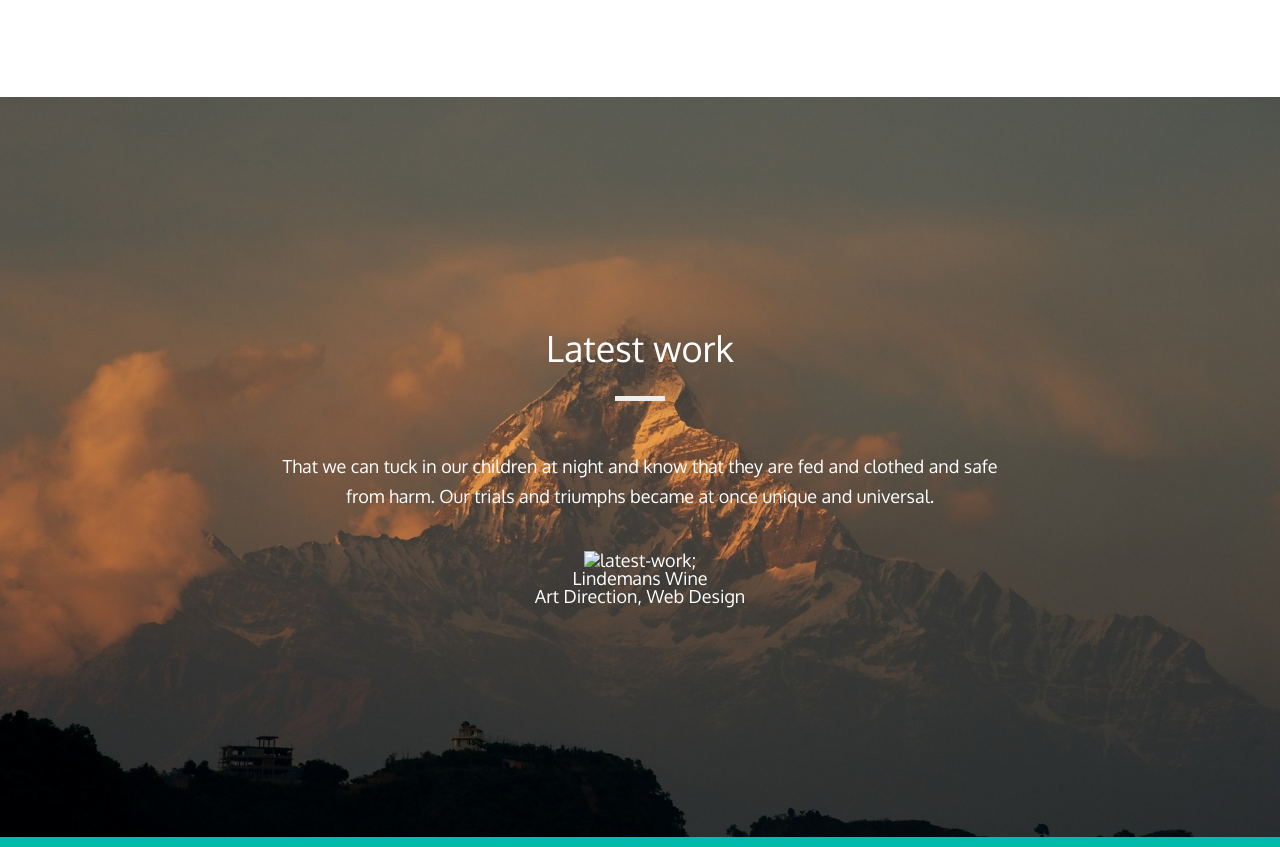
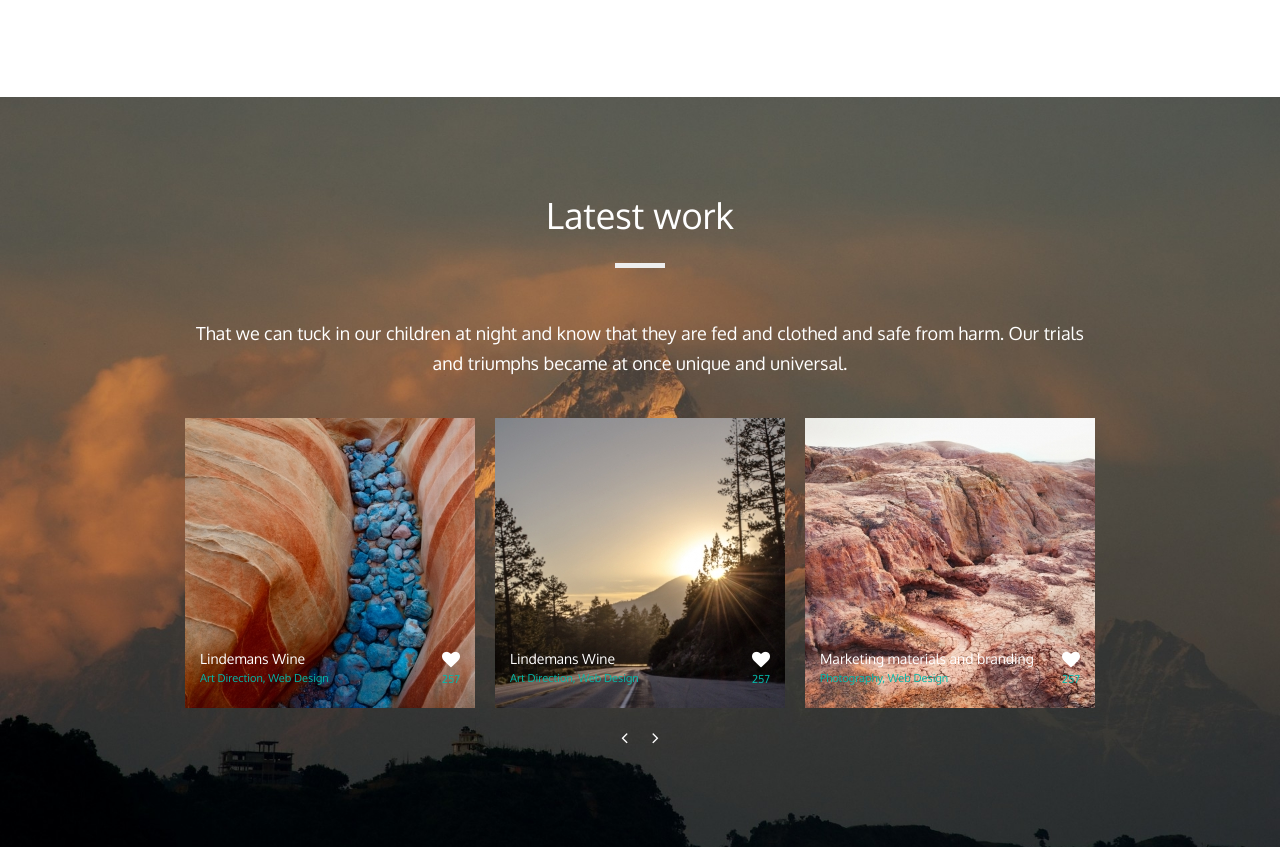
Before and after one commit to explicity/amber, a plain HTML site: page html/index.html in a window 1280 px wide. Shown: the part 1164-2011 px from the top of the page. Drawn offline with nearby package versions, Linux system fonts and the light colour scheme.

Commit message:
corrected last-works section

```diff
--- a/html/index.html
+++ b/html/index.html
@@ -130,29 +130,69 @@
     </section>
 
     <section class="last-works">
-        <header>
-            <div class="container text-center">
-                <header>
+            <div class="container">
+                <header class="text-center">
                     <h3 class="header-section">Latest work</h3>
                     <p class="header-content">That we can tuck in our children at night and know that they are fed and clothed and safe from harm.
                         Our trials and triumphs became at once unique and universal.</p>
                 </header>
 
-                <ul>
-                    <li>
-                        <img src="../img/" alt="latest-work">;
-                        <div>
+                <ul class="row" id="controls">
+
+                    <li class="col-12 col-lg-4 last-works-item">
+                        <img src="../img/nature1.jpg" alt="latest-work" style="width: 290px; height: 290px;" class="last-works-img">
+                        <div class="figcaption d-flex justify-content-between">
                             <div>
                                 <h4>Lindemans Wine</h4>
                                 <p>Art Direction, Web Design</p>
                             </div>
+                            <div class="text-center">
+                                <i class="fa fa-heart" aria-hidden="true"></i>
+                                <p>257</p>
+                            </div>
                         </div>
                     </li>
+
+                    <li class="col-12 col-lg-4 last-works-item">
+                        <img src="../img/nature2.jpg" alt="latest-work" style="width: 290px; height: 290px;" class="last-works-img">
+                        <div class="figcaption d-flex justify-content-between">
+                            <div>
+                                <h4>Lindemans Wine</h4>
+                                <p>Art Direction, Web Design</p>
+                            </div>
+                            <div class="text-center">
+                                <i class="fa fa-heart" aria-hidden="true"></i>
+                                <p>257</p>
+                            </div>
+                        </div>
+                    </li>
+
+                    <li class="col-12 col-lg-4 last-works-item">
+                        <img src="../img/nature3.jpg" alt="latest-work" style="width: 290px; height: 290px;" class="last-works-img">
+                        <div class="figcaption d-flex justify-content-between">
+                            <div>
+                                <h4>Marketing materials and branding</h4>
+                                <p>Photography, Web Design</p>
+                            </div>
+                            <div class="text-center">
+                                <i class="fa fa-heart" aria-hidden="true"></i>
+                                <p>257</p>
+                            </div>
+                        </div>
+                    </li>
+
                 </ul>
 
+                <div class="text-center">
+                    <a class="list-control" href="#controls" role="button" role="prev">
+                            <i class="fa fa-angle-left" aria-hidden="true"></i>
+                    </a>
+                    <a class="list-control" href="#controls" role="button" role="next">
+                            <i class="fa fa-angle-right" aria-hidden="true"></i>
+                    </a>
+                </div>
+
             </div>
-        </header>
-
 
     </section>
 
--- a/styles/sass/sections/_blog-posts.scss
+++ b/styles/sass/sections/_blog-posts.scss
@@ -1,6 +1,7 @@
 .blog-posts {
     min-height: 100vh;
     padding: 100px 0;
+    color: $color-dark;
 
     @media (max-width: 991px) {
         text-align: center;
--- a/styles/sass/sections/_last-works.scss
+++ b/styles/sass/sections/_last-works.scss
@@ -6,8 +6,54 @@
     display: flex;
     justify-content: center;
     align-items: center;
+    padding: 100px 0;
 
     & .container {
-        max-width: 766px;
+        max-width: 930px;
+    }
+
+    &-img {
+        position: relative;
+    }
+
+    &-item {
+        display: flex;
+        justify-content: center;
+        margin-bottom: 20px;
+
+        @media (max-width: 991px) {
+            margin-bottom: 50px;
+        }
+    }
+
+    & .figcaption {
+        position: absolute;
+        top: 80%;
+        width: 290px;
+        padding: 0 15px;
+
+        h4 {
+            font-size: 14px;
+            margin-top: 2px;
+            margin-bottom: 7px;
+        }
+
+        p {
+            font-size: 11px;
+            color: $color-secondary;
+        }
+
+        & .fa-heart {
+            margin-bottom: 5px;
+        }
     }
 }
+
+.list-control {
+    color: $color-white;
+    margin: 0 10px;
+
+    @media (max-width: 991px) {
+        display: none;
+    }
+}
```
Also changed, not shown: img/nature1.jpg (added), img/nature2.jpg (added), img/nature3.jpg (added), styles/css/main.css.
